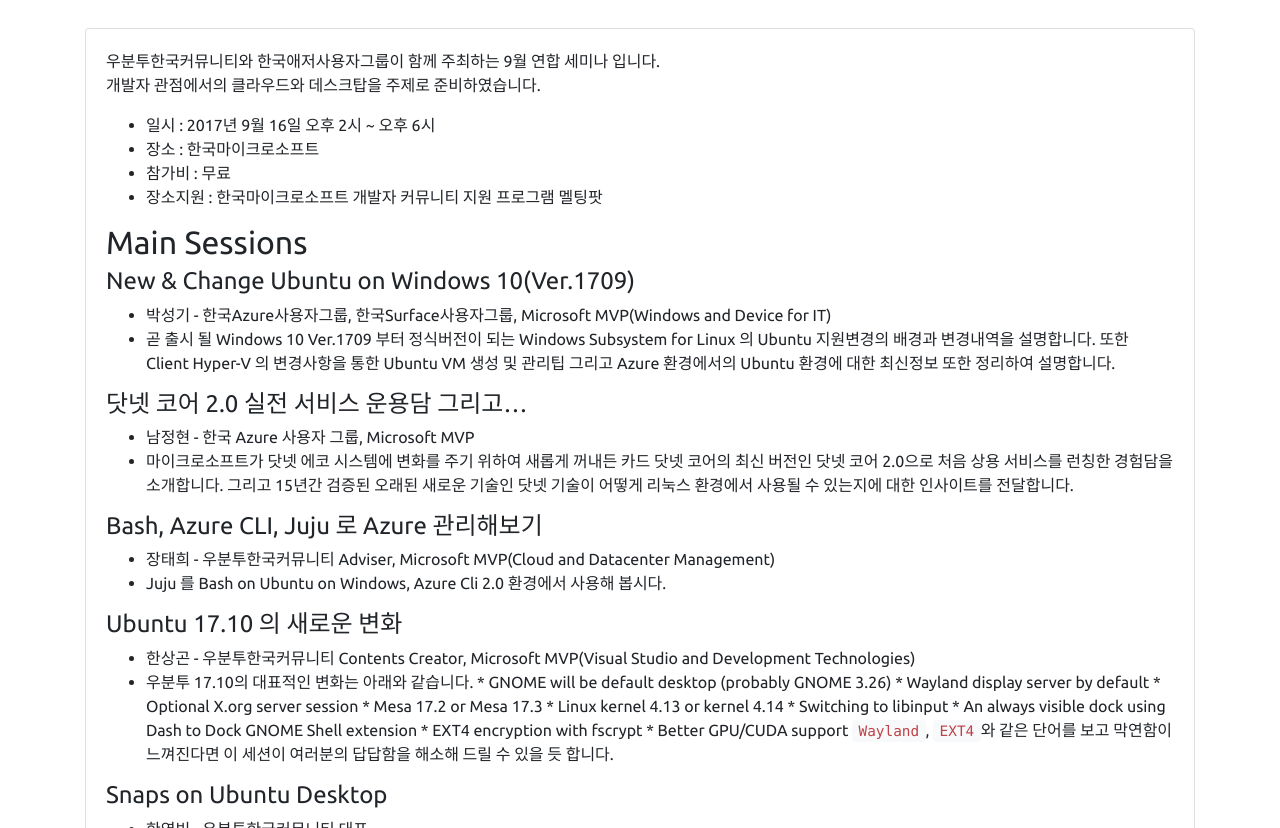
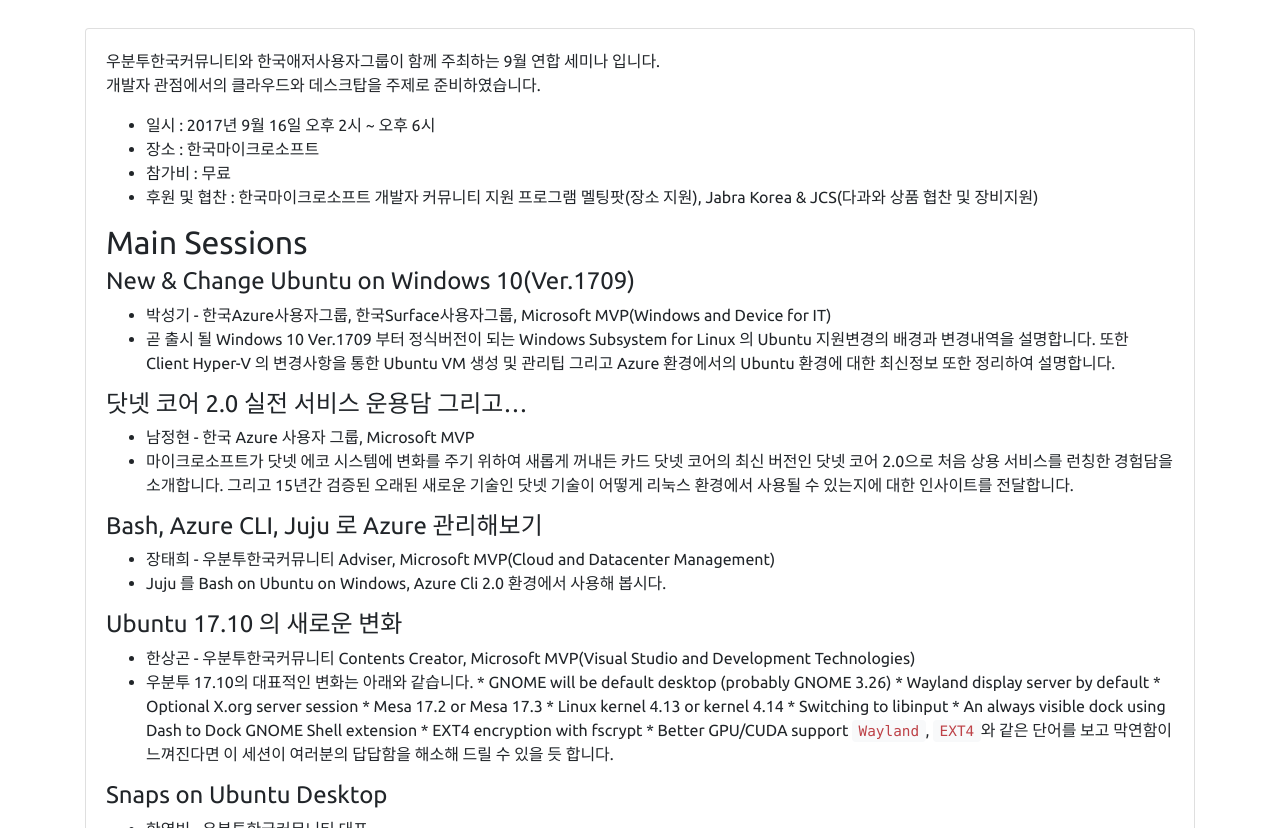
Before and after one commit to ubuntu-kr/events, a Jekyll site: the page built from _posts/2017-08-25-ubuntu-kr-krazure-joint-seminar.md, in a window 1280 px wide and 900 px high, scrolled down 536 px, cut to the strip 72-900 px from the top of the window. Built offline with Jekyll 4.4.1, drawn with Linux system fonts in a browser that asks for light colours.

Commit message:
Update 2017-08-25-ubuntu-kr-krazure-joint-seminar.md

```diff
--- a/_posts/2017-08-25-ubuntu-kr-krazure-joint-seminar.md
+++ b/_posts/2017-08-25-ubuntu-kr-krazure-joint-seminar.md
@@ -20,7 +20,7 @@
 - 일시 : 2017년 9월 16일 오후 2시 ~ 오후 6시
 - 장소 : 한국마이크로소프트
 - 참가비 : 무료
-- 장소지원 : 한국마이크로소프트 개발자 커뮤니티 지원 프로그램 멜팅팟
+- 후원 및 협찬 : 한국마이크로소프트 개발자 커뮤니티 지원 프로그램 멜팅팟(장소 지원), Jabra Korea & JCS(다과와 상품 협찬 및 장비지원)
 
 ## Main Sessions
 
```
